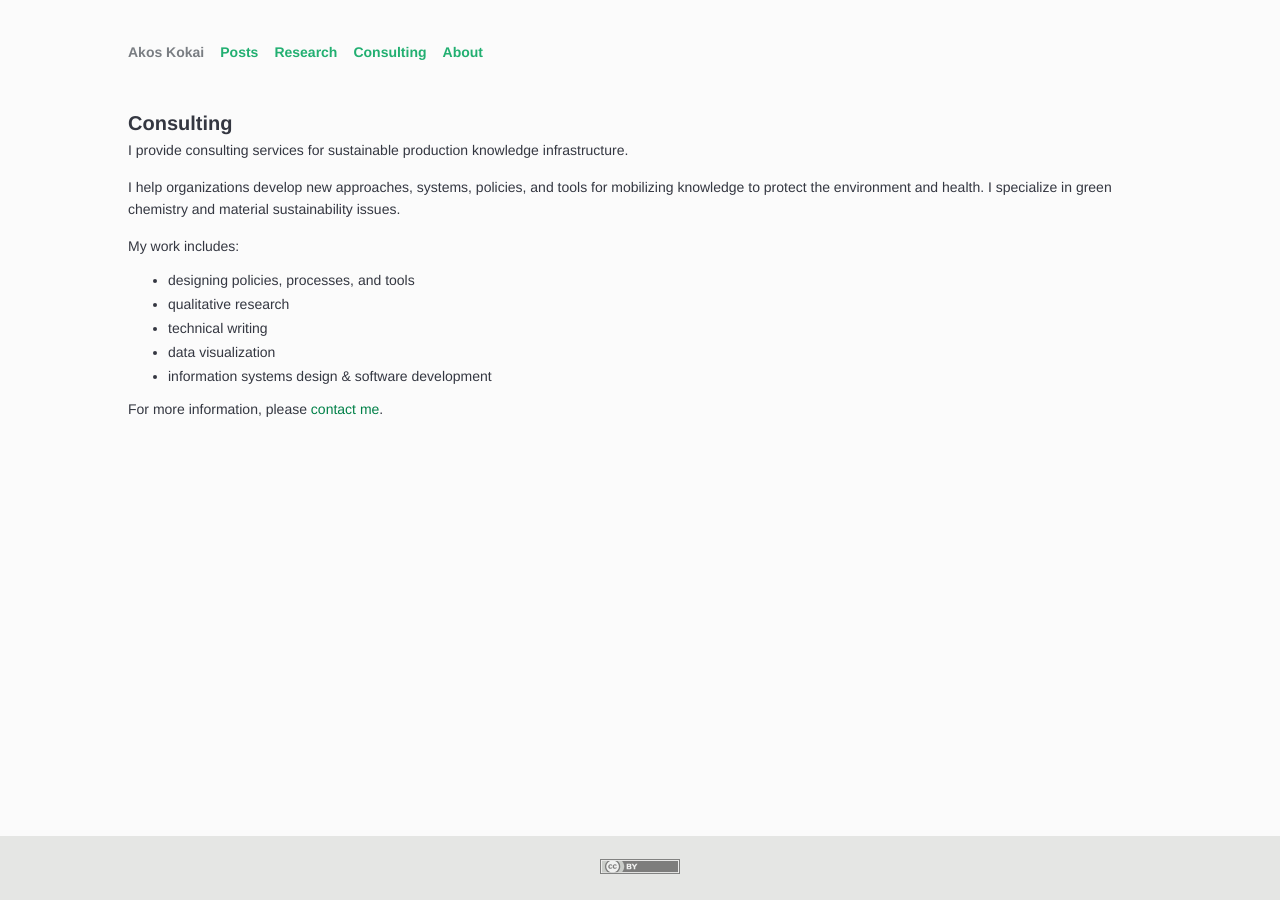
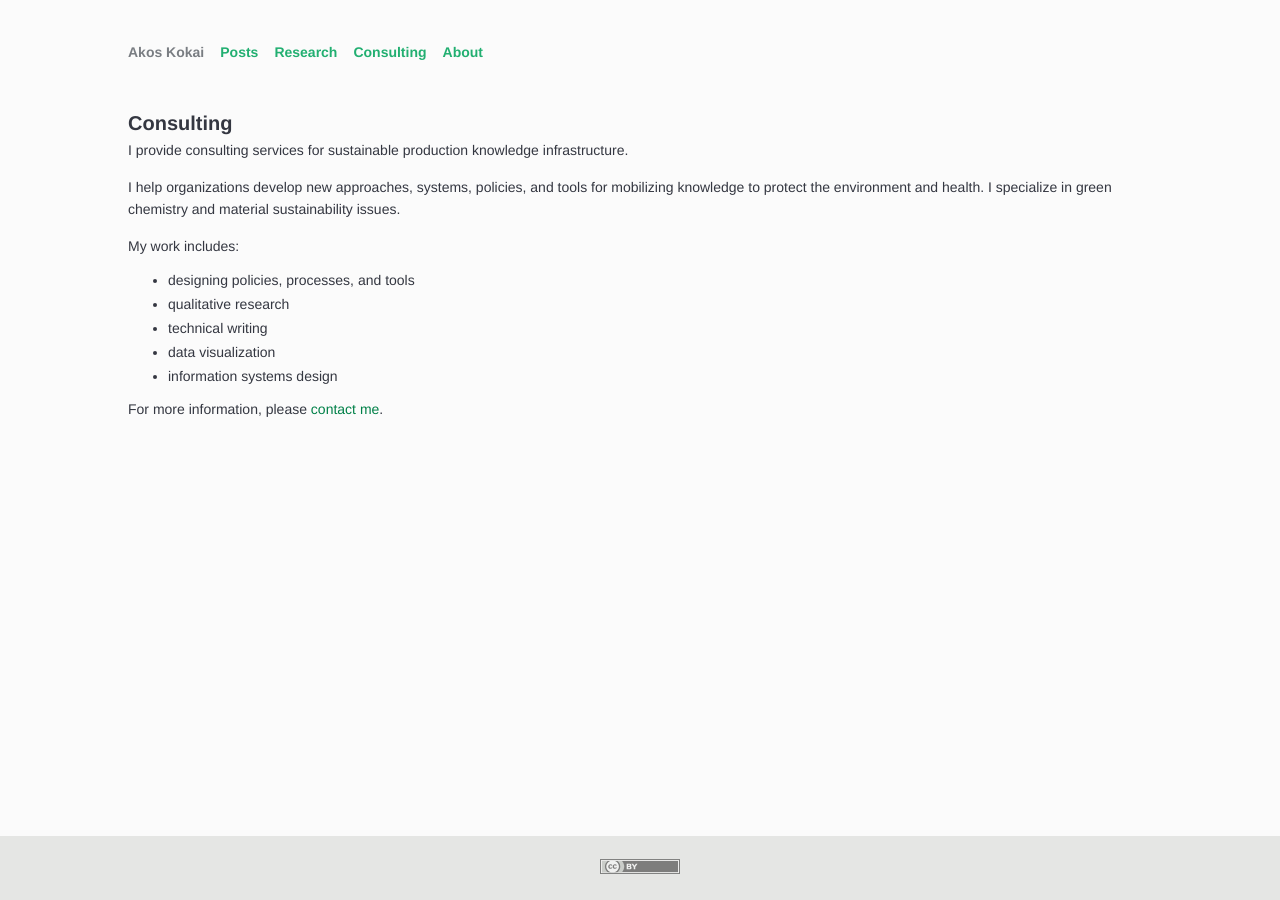
Before and after one commit to akokai/akokai.github.io, a Jekyll site: the page built from consulting/index.html, in a window 1280 px wide. Built offline with Jekyll 4.4.1, drawn with Linux system fonts in a browser that asks for light colours.

Commit message:
📉📈📉

```diff
--- a/consulting/index.html
+++ b/consulting/index.html
@@ -14,7 +14,7 @@ show_title:  true
     <li>qualitative research</li>
     <li>technical writing</li>
     <li>data visualization</li>
-    <li>information systems design &amp; software development</li>
+    <li>information systems design</li>
 </ul>
 
 <p>For more information, please <a href="mailto:info@kaios.net">contact me</a>.</p>
```
